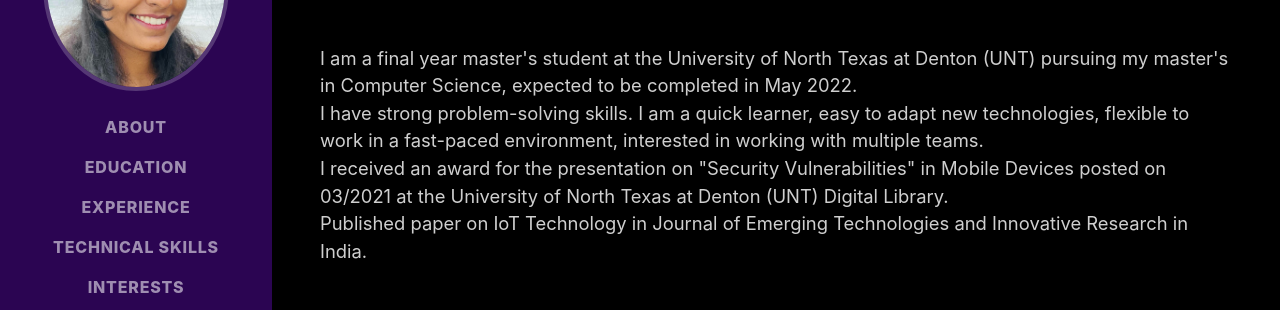
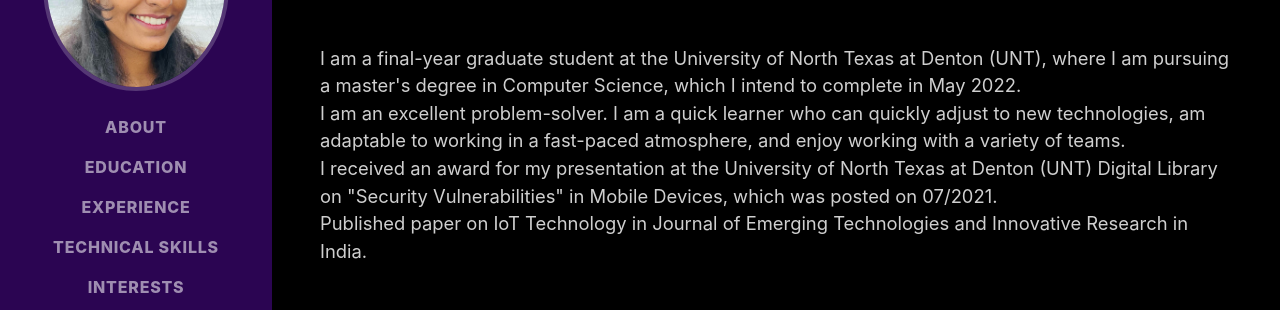
Before and after one commit to gitakan77/yesvaishu, a plain HTML site: page index.html in a window 1280 px wide. Shown: the part 269-579 px from the top of the page. Drawn offline with nearby package versions, Linux system fonts and the light colour scheme; a web font is replaced by a local one.

Commit message:
index file updated About and Interest

```diff
--- a/index.html
+++ b/index.html
@@ -50,12 +50,10 @@
                         <a href="mailto:yesvaishu@email.com">yesvaishu@email.com</a>
                     </div>
 
-                    <p class="lead mb-5">I am a final year master's student at the University of North Texas at Denton (UNT) pursuing my master's in Computer Science, expected to be completed in May 2022. <br>
-
-                    I have strong problem-solving skills. I am a quick learner, easy to adapt new technologies, flexible to work in a fast-paced environment, interested in working with multiple teams.<br>
-
-                    I received an award for the presentation on "Security Vulnerabilities" in Mobile Devices posted on 03/2021 at the University of North Texas at Denton (UNT) Digital Library.<br>
-                    Published paper on IoT Technology in Journal of Emerging Technologies and Innovative Research in India.
+                    <p class="lead mb-5">I am a final-year graduate student at the University of North Texas at Denton (UNT), where I am pursuing a master's degree in Computer Science, which I intend to complete in May 2022.<br>
+                    I am an excellent problem-solver. I am a quick learner who can quickly adjust to new technologies, am adaptable to working in a fast-paced atmosphere, and enjoy working with a variety of teams.<br>
+                    I received an award for my presentation at the University of North Texas at Denton (UNT) Digital Library on "Security Vulnerabilities" in Mobile Devices, which was posted on 07/2021.<br>
+                    Published paper on IoT Technology in Journal of Emerging Technologies and Innovative Research in India.<br>
                     </p>
 
 
@@ -180,7 +178,7 @@
                 <div class="resume-section-content">
                     <h2 class="mb-5">Interests</h2>
                     <p>I am interested to work and explore in these areas Data Warehousing & Integration, Data Structures, Data Visualizations, Data Engineering, Business Intelligence, Data Analysis, Project Management and User-Interface Design.</p>
-                    <p class="mb-0">Other than technical I am interested to go out and explore nature and taste different types of food.</p>
+                    <p class="mb-0">Aside from technical matters, I love to travel around the world, learn about different cultures, try different food, and listen to music.</p>
                 </div>
             </section>
             <hr class="m-0" />
```
